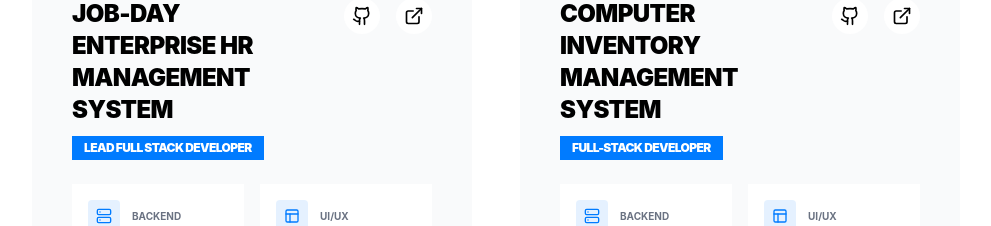
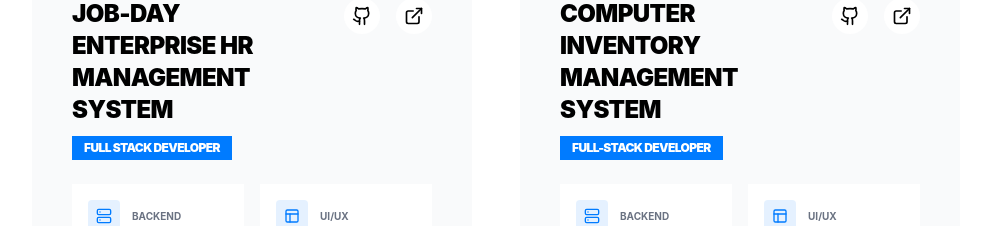
Before and after one commit to LIVISHKUMAR/Livish_Portfolio_main, a React (Vite) app: page / in a window 1280 px wide. Shown: the part 3700-3926 px from the top of the page, without its empty margins (272-1263 px from the left). Built offline with nearby package versions, Linux system fonts and the light colour scheme.

Commit message:
Update files in src

```diff
--- a/src/data.ts
+++ b/src/data.ts
@@ -39,7 +39,7 @@ export const data = {
   projects: [
     {
       title: "Job-Day Enterprise HR Management System",
-      role: "Lead Full Stack Developer",
+      role: "Full Stack Developer",
       highlights: [
         "Architected and built a comprehensive HR platform utilizing 18 Spring Boot microservices and a React frontend, serving over 10,000 users.",
         "Implemented robust JWT authentication, PostgreSQL databases, and Docker-based deployment, achieving 99.9% system uptime.",
```
